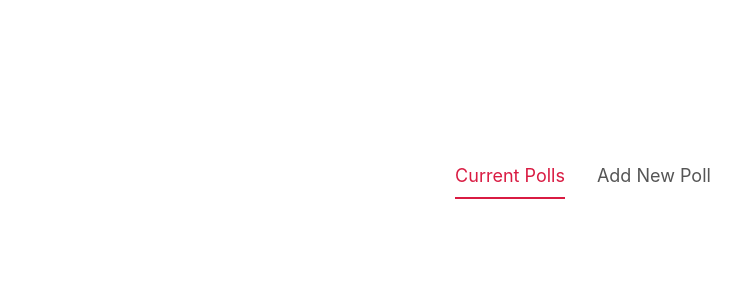
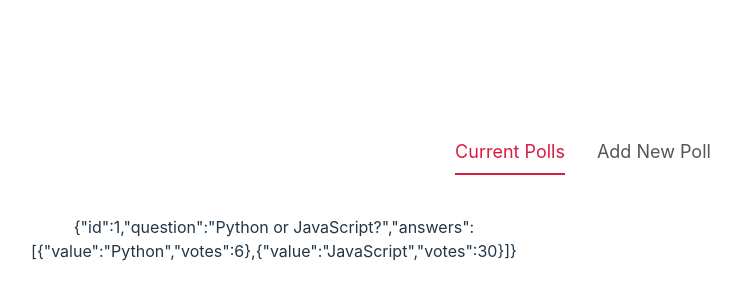
Before and after one commit to sagiv1996/Poll-with-Svelte, a Svelte app: page / in a window 1280 px wide. Shown: the part 208-508 px from the top of the page, without its empty margins (57-798 px from the left). Built offline with nearby package versions, Linux system fonts and the light colour scheme.

Commit message:
Store and show data from store

```diff
--- a/src/App.svelte
+++ b/src/App.svelte
@@ -1,5 +1,6 @@
 <script>
   import CreatePollForm from "./components/CreatePollForm.svelte";
+  import PollList from "./components/PollList.svelte";
   import Tabs from "./shared/Tabs.svelte";
   let items = ["Current Polls", "Add New Poll"];
   let activeItem = "Current Polls";
@@ -8,6 +9,8 @@
 </script>
 
 <Tabs {activeItem} {items} on:tabChange={tabChange} />
-{#if activeItem === "Add New Poll"}
+{#if activeItem === "Current Polls"}
+  <PollList />
+{:else if activeItem === "Add New Poll"}
   <CreatePollForm />
 {/if}
--- /dev/null
+++ b/src/components/PollList.svelte
@@ -0,0 +1,17 @@
+<script>
+  import PollStore from "../stores/pollStore.js";
+</script>
+
+<div class="poll-list">
+  {#each $PollStore as poll (poll.id)}
+    {JSON.stringify(poll)}
+  {/each}
+</div>
+
+<style>
+  .poll-list {
+    display: grid;
+    grid-template-columns: 1fr 1fr;
+    grid-gap: 20px;
+  }
+</style>
--- /dev/null
+++ b/src/stores/pollStore.js
@@ -0,0 +1,14 @@
+import { writable } from "svelte/store";
+
+const PollStore = writable([
+  {
+    id: 1,
+    question: "Python or JavaScript?",
+    answers: [
+      { value: "Python", votes: 6 },
+      { value: "JavaScript", votes: 30 },
+    ],
+  },
+]);
+
+export default PollStore;
```
